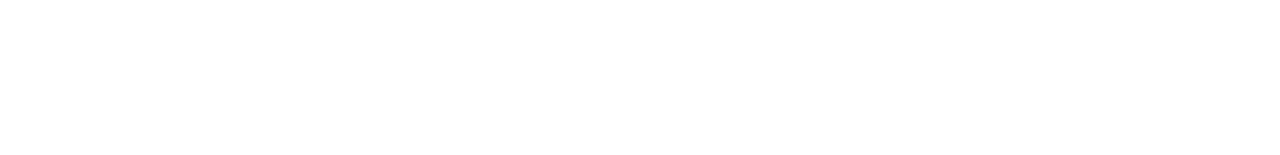
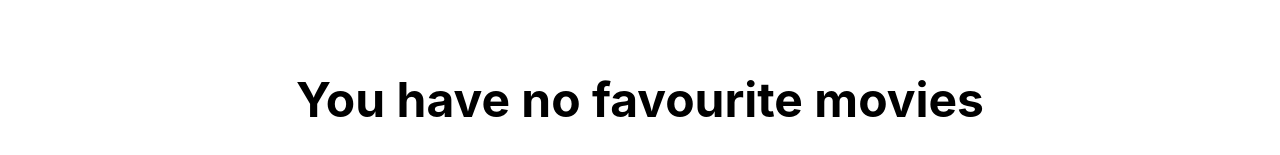
Before and after one commit to MaxLisniak/extr-int-react-movies, a React (Create React App) app: page /favourite in a window 1280 px wide. Shown: the part 301-456 px from the top of the page. Built offline with nearby package versions, Linux system fonts and the light colour scheme; no server answers.

Commit message:
no fav movies msg

```diff
--- a/src/features/movies/FavouritesList.tsx
+++ b/src/features/movies/FavouritesList.tsx
@@ -1,9 +1,14 @@
 import { useAppSelector } from "../../app/hooks"
+import { NotFound } from "./NotFound";
 import { VerticalList } from "./VerticalList";
 import "./VerticalList.scss";
 
 export const FavouritesList = () => {
   const favourites = useAppSelector(state => state.movies.favouriteMovies);
+  if (favourites.length === 0)
+    return (
+      <NotFound msg="You have no favourite movies" />
+    )
   return (
     <VerticalList items={favourites} />
   )
--- a/src/features/movies/NotFound.tsx
+++ b/src/features/movies/NotFound.tsx
@@ -1,10 +1,16 @@
 import "./NotFound.scss";
 
-export const NotFound = () => {
-  return (
+export const NotFound = (props: any) => {
+  const { msg } = props;
+  if (!msg)
+    return (
+      <div className="not-found">
+        <h2>Nothing Found</h2>
+      </div>
+    )
+  else return (
     <div className="not-found">
-
-      <h2>Nothing Found</h2>
+      <h2>{msg}</h2>
     </div>
   )
 }
```
